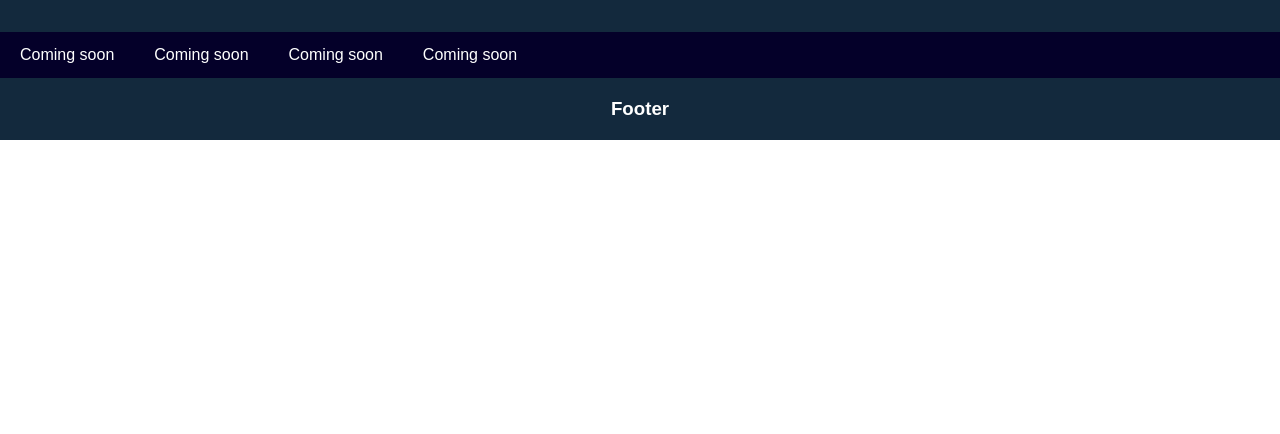
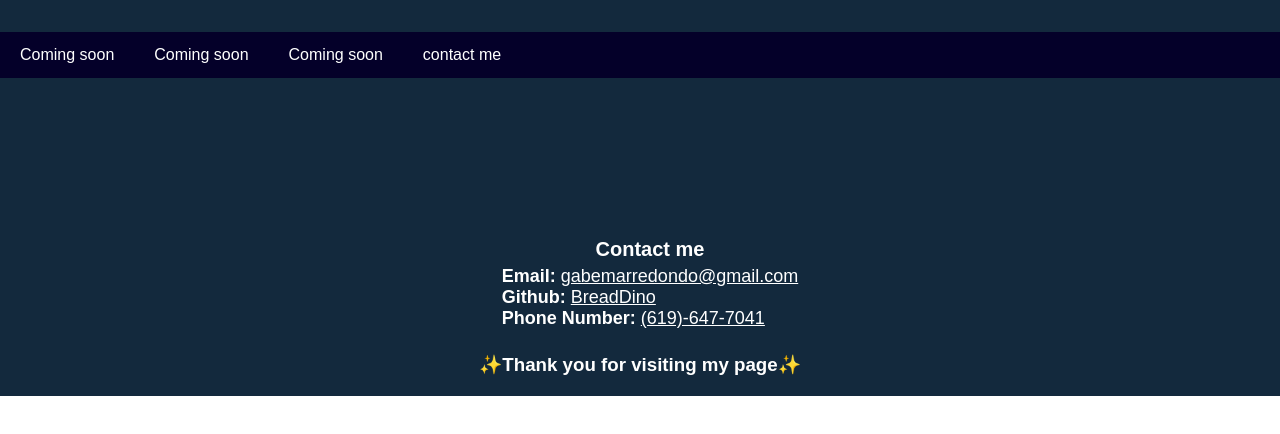
Before and after one commit to BreadDino/Gabriel-s-Portfolio, a plain HTML site: page index.html in a window 1280 px wide. Shown: the part 98-532 px from the top of the page. Drawn offline with Linux system fonts and the light colour scheme.

Commit message:
Added a contact section and styled it

```diff
--- a/assets/CSS/style.css
+++ b/assets/CSS/style.css
@@ -1,6 +1,7 @@
 :root {
-    /* declare a variable with `--` syntax */
+  /* keeps track of all my colors */
   --dark: #13293d;
+  --light: #336696;
   --Font: #fff;
   --navlink-color: #040029;
 }
@@ -18,11 +19,11 @@ header {
   color: var(--Font);
 }
 
-h1{
+h1 {
   font-size: 50px;
 }
-h2{
-
+h2 {
+  font-size: 20px;
 }
 
 nav {
@@ -32,9 +33,19 @@ nav {
 
 nav a {
   color: var(--Font);
-    padding: 14px 20px;
+  margin: 14px 20px;
   text-decoration: none;
   text-align: center;
+}
+section {
+  background-color: var(--dark);
+  padding-left: 20px;
+}
+p {
+  font-size: 20px;
+  text-align: start;
+  background-color: var(--dark);
+  padding: 50px;
 }
 
 footer {
@@ -44,7 +55,7 @@ footer {
   color: var(--Font);
 }
 
-.pfp{
+.pfp {
   border-radius: 100%;
   display: flex;
   justify-content: flex-end;
@@ -53,12 +64,29 @@ footer {
   border-color: red;
 }
 
-.Namepfp{
+.Namepfp {
   display: flex;
   align-items: center;
 }
 
-@media screen and (max-width: 768px){
+#contact {
+  padding-top: 60px;
+  display: flex;
+  flex-direction: column;
+  align-items: center;
+}
+
+.contactme {
+  font-size: 18px;
+  padding: 5px;
+  list-style: none;
+}
+
+.paragraph {
+  width: 550px;
+}
+
+@media screen and (max-width: 768px) {
   nav {
     flex-direction: column;
   }
--- a/index.html
+++ b/index.html
@@ -8,28 +8,41 @@
     <title>Gabriel's Portfolio</title>
 </head>
 <body>
+    <!-- Name and pfp -->
     <header>
         <div class="Namepfp">
-            <!-- Name and pfp -->
             <img class="pfp" src="./assets/images/Halo_Cat.jpg" alt="My Profile Picture" style="width:60px;height:60px;">
             <h1>Gabriel's Portfolio</h1>
         </div>
     </header>
+    <!-- Navigation -->
     <nav>
-        <!-- Navigation -->
         <a href="#project1">Coming soon</a>
         <a href="#">Coming soon</a>
         <a href="#">Coming soon</a>
-        <a href="#">Coming soon</a>
+        <a href="#contact">contact me</a>
     </nav>
+    <!-- About Me -->
+    <section>
+        <p class="paragraph">
+
+        </p>
+    </section>
     <!-- Content -->
 
     <!-- Future Projects -->
 
     <!-- Contact section -->
-
+    <section id="contact">
+        <h2>Contact me</h2>
+        <ul class="contactme">
+            <li><strong>Email:</strong> <a href="#">gabemarredondo@gmail.com</a></li>
+            <li><strong>Github:</strong> <a href="#">BreadDino</a></li>
+            <li><strong>Phone Number:</strong> <a href="#">(619)-647-7041</a></li>
+        </ul>
+    </section>
     <footer>
-        <h3>Footer</h3>
+        <h3> ✨Thank you for visiting my page✨ </h3>
     </footer>
 </body>
 </html>
```
Lines whose indentation alone changed are shown as unchanged.
